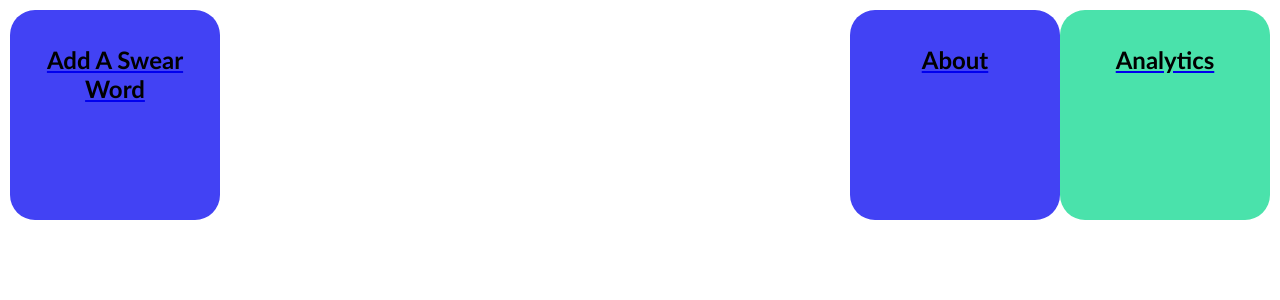
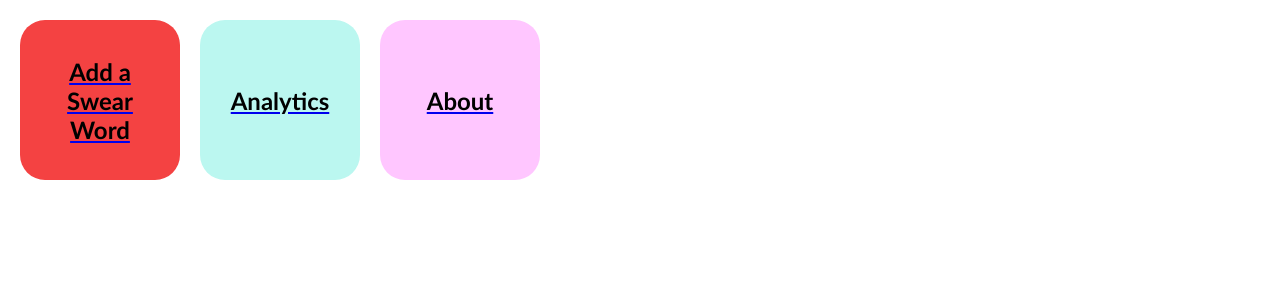
Before and after one commit to Mustafa-Sadriwala/Swear-Jar-Front-End, a Flask app: page / in a window 1280 px wide. Shown: the top 300 px of the page. Run offline with Flask 2, Linux system fonts and the light colour scheme.

Commit message:
home buttons aligned

```diff
--- a/templates/home.html
+++ b/templates/home.html
@@ -10,23 +10,36 @@ body {
 	font-family:"Trebuchet MS", Arial, Helvetica, sans-serif
 }
 
-#box1, #box2{
-	width:200px;
-	height:200px;
+#box1, #box2, #box3{
+	width:150px;
+	height:150px;
 	margin:50px;
 	padding:5px;
   border-radius: 25px;
   text-align: center;
-
-  margin: auto;
+  float:left;
+  margin: 10px;
 }
 
 #box1 {
-	background:#4242f4;
+	background:#f44242;
+  display: flex;
+  align-items: center;
+  justify-content: center;
 }
 
 #box2 {
-	background:#4ae2ab;
+	background:#ffc6ff;
+  display: flex;
+  align-items: center;
+  justify-content: center;
+}
+
+#box3 {
+  background:#bbf7f0;
+  display: flex;
+  align-items: center;
+  justify-content: center;
 }
 
 h2, p  {
@@ -35,25 +48,23 @@ h2, p  {
   color: #000000;
 }
 
-#box1 p, #box2 p {
+#box1 p, #box2 p, #box3 p{
 	white-space:pre;
 	font-size:smaller;
 	font-family:monospace;
 }
 </style>
-<div style="float: left;">
-<a href="{{ url_for('swears') }}" style="float: left;" id="box1">
-	<h2>Add A Swear Word</h2>
-</a>
+<div style="overflow: hidden;"
+<div style="text-align: center; orientation: horizontal;">
+  <a href="{{ url_for('swears') }}" style="" id="box1">
+  	<h2>Add a Swear Word</h2>
+  </a>
+  <a href="{{ url_for('home') }}" style="" id="box3">
+	   <h2>Analytics</h2>
+  </a>
+  <a href="{{ url_for('about') }}" style="" id="box2">
+	    <h2>About</h2>
+  </a>
 </div>
-<div style="float: right;">
-<a href="{{ url_for('home') }}" style="float: left" id="box2">
-	<h2>Analytics</h2>
-</a>
-</div>
-<div style="float: right;">
-<a href="{{ url_for('about') }}" style="float: right;" id="box1">
-	<h2>About</h2>
-</a>
 </div>
 </html>
```
